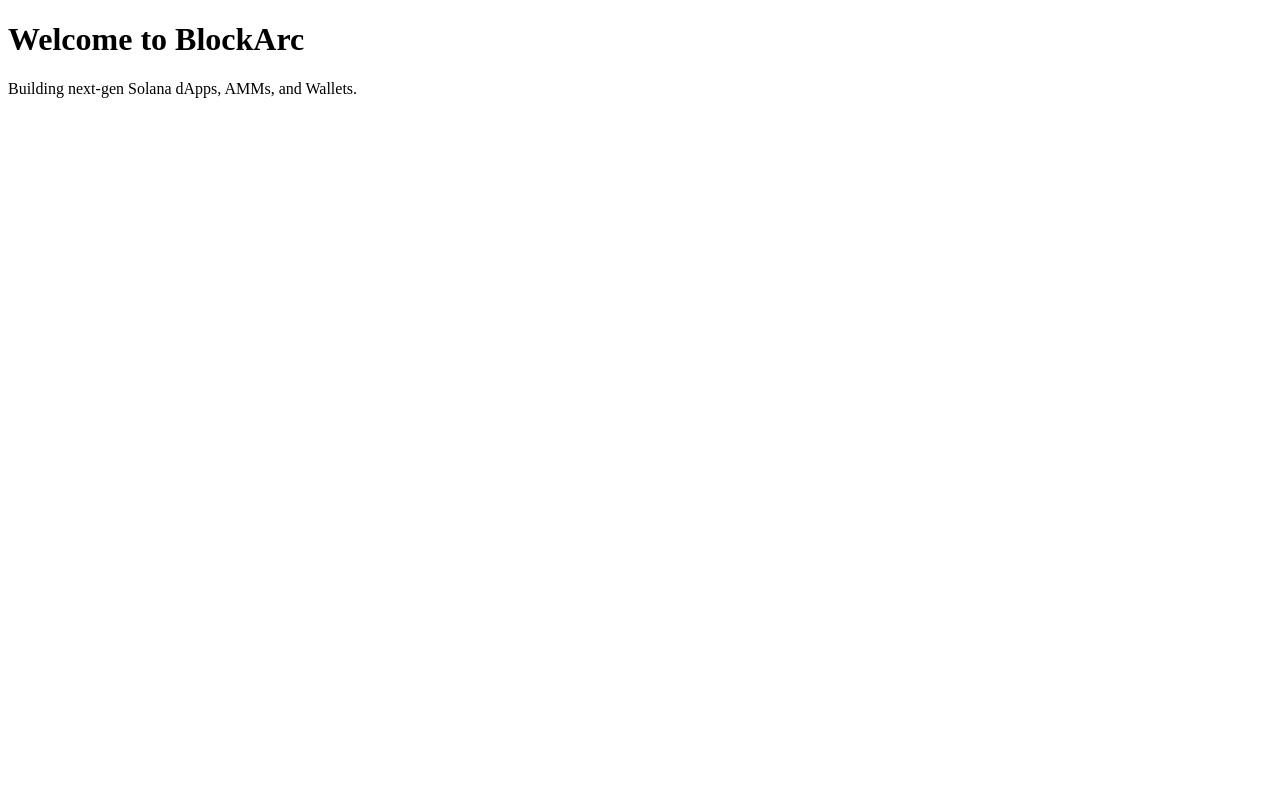
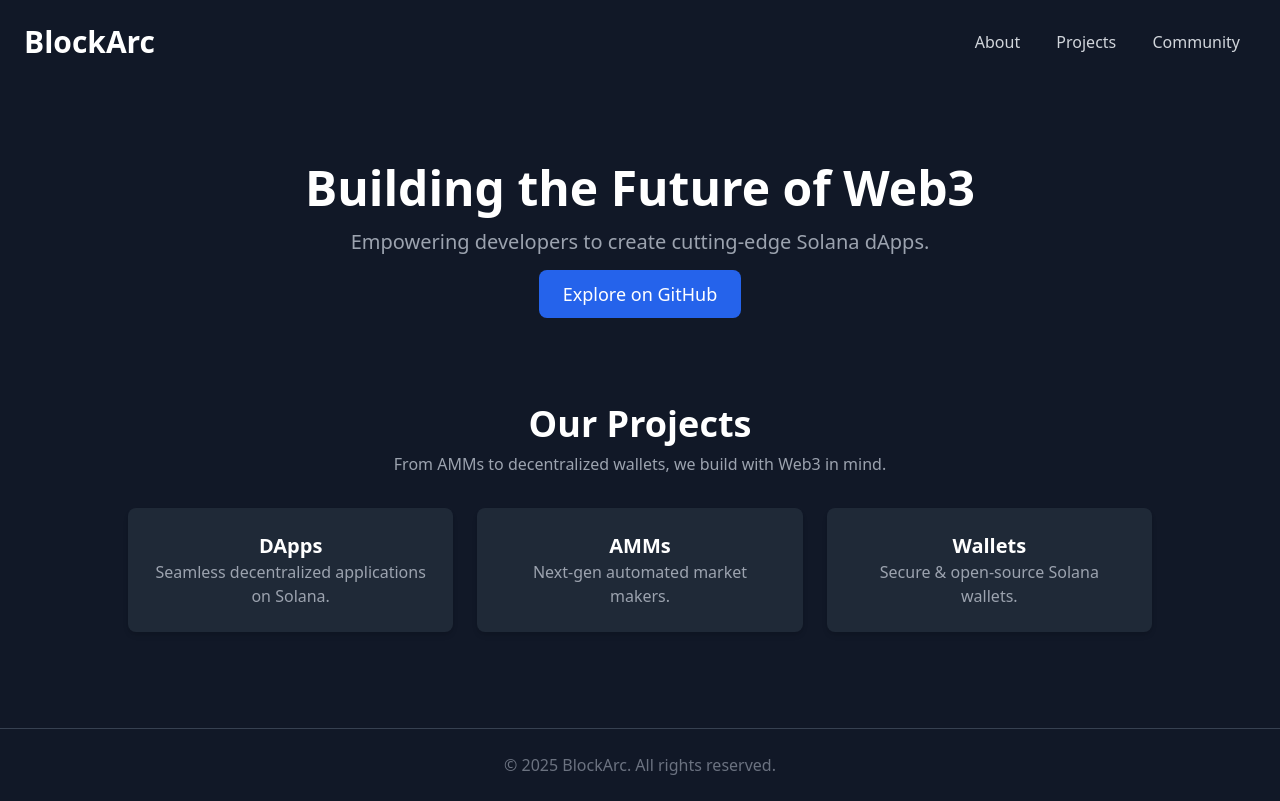
Before and after one commit to BlockArc/blockarc.github.io, a plain HTML site: page index.html in a window 1280 px wide. Drawn offline with nearby package versions, Linux system fonts and the light colour scheme.

Commit message:
Initial GitHub Pages setup

```diff
--- a/index.html
+++ b/index.html
@@ -3,10 +3,48 @@
 <head>
     <meta charset="UTF-8">
     <meta name="viewport" content="width=device-width, initial-scale=1.0">
-    <title>BlockArc</title>
+    <title>BlockArc - Decentralized Innovation</title>
+    <script src="https://cdn.tailwindcss.com"></script>
 </head>
-<body>
-    <h1>Welcome to BlockArc</h1>
-    <p>Building next-gen Solana dApps, AMMs, and Wallets.</p>
+<body class="bg-gray-900 text-white">
+    <header class="flex justify-between items-center p-6 max-w-7xl mx-auto">
+        <h1 class="text-3xl font-bold">BlockArc</h1>
+        <nav>
+            <a href="#about" class="text-gray-300 hover:text-white px-4">About</a>
+            <a href="#projects" class="text-gray-300 hover:text-white px-4">Projects</a>
+            <a href="#community" class="text-gray-300 hover:text-white px-4">Community</a>
+        </nav>
+    </header>
+
+    <section class="text-center mt-20">
+        <h2 class="text-5xl font-extrabold">Building the Future of Web3</h2>
+        <p class="text-xl text-gray-400 mt-4">Empowering developers to create cutting-edge Solana dApps.</p>
+        <div class="mt-6">
+            <a href="https://github.com/BlockArc" class="bg-blue-600 px-6 py-3 rounded-lg text-lg">Explore on GitHub</a>
+        </div>
+    </section>
+
+    <section id="projects" class="mt-24 max-w-5xl mx-auto text-center">
+        <h3 class="text-4xl font-bold">Our Projects</h3>
+        <p class="text-gray-400 mt-2">From AMMs to decentralized wallets, we build with Web3 in mind.</p>
+        <div class="grid grid-cols-1 md:grid-cols-3 gap-6 mt-8">
+            <div class="bg-gray-800 p-6 rounded-lg shadow-md">
+                <h4 class="text-xl font-semibold">DApps</h4>
+                <p class="text-gray-400">Seamless decentralized applications on Solana.</p>
+            </div>
+            <div class="bg-gray-800 p-6 rounded-lg shadow-md">
+                <h4 class="text-xl font-semibold">AMMs</h4>
+                <p class="text-gray-400">Next-gen automated market makers.</p>
+            </div>
+            <div class="bg-gray-800 p-6 rounded-lg shadow-md">
+                <h4 class="text-xl font-semibold">Wallets</h4>
+                <p class="text-gray-400">Secure & open-source Solana wallets.</p>
+            </div>
+        </div>
+    </section>
+
+    <footer class="mt-24 py-6 text-center border-t border-gray-700">
+        <p class="text-gray-500">&copy; 2025 BlockArc. All rights reserved.</p>
+    </footer>
 </body>
 </html>
```
